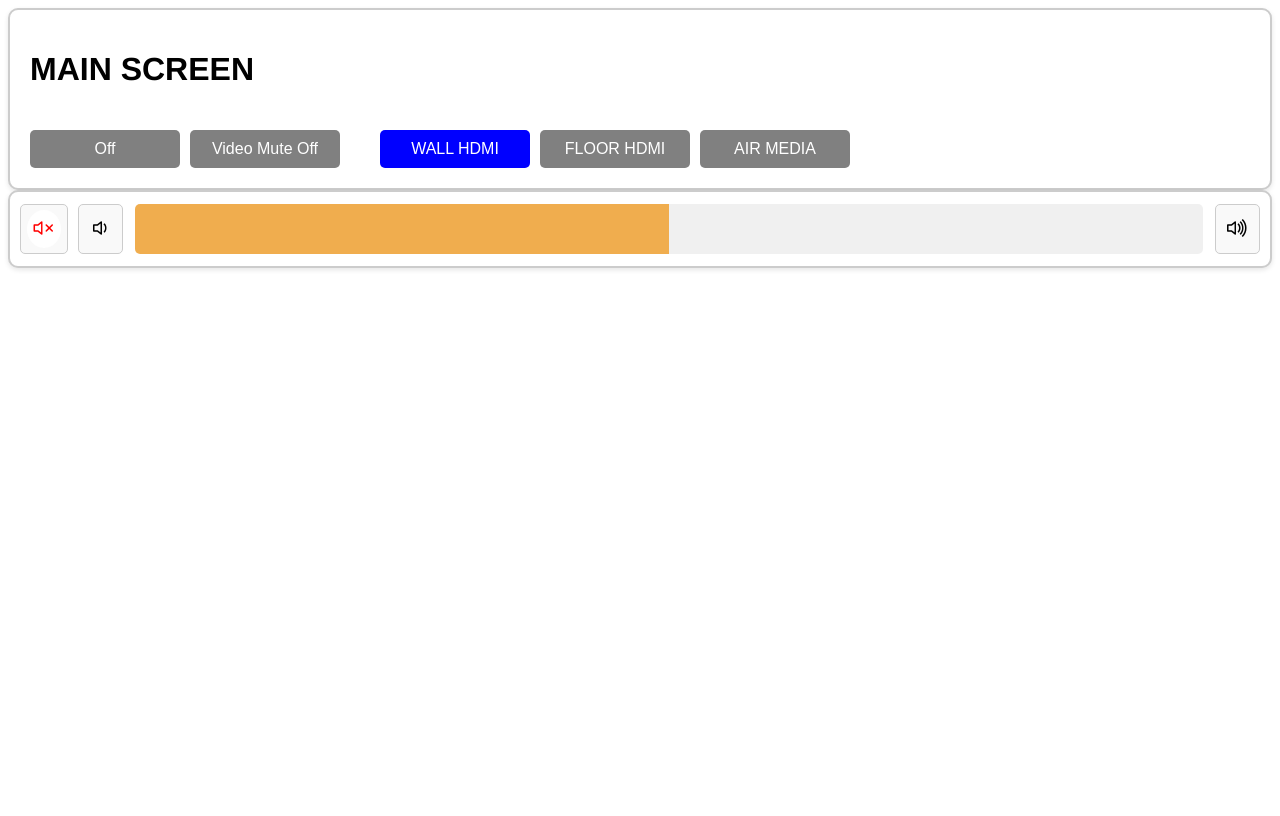
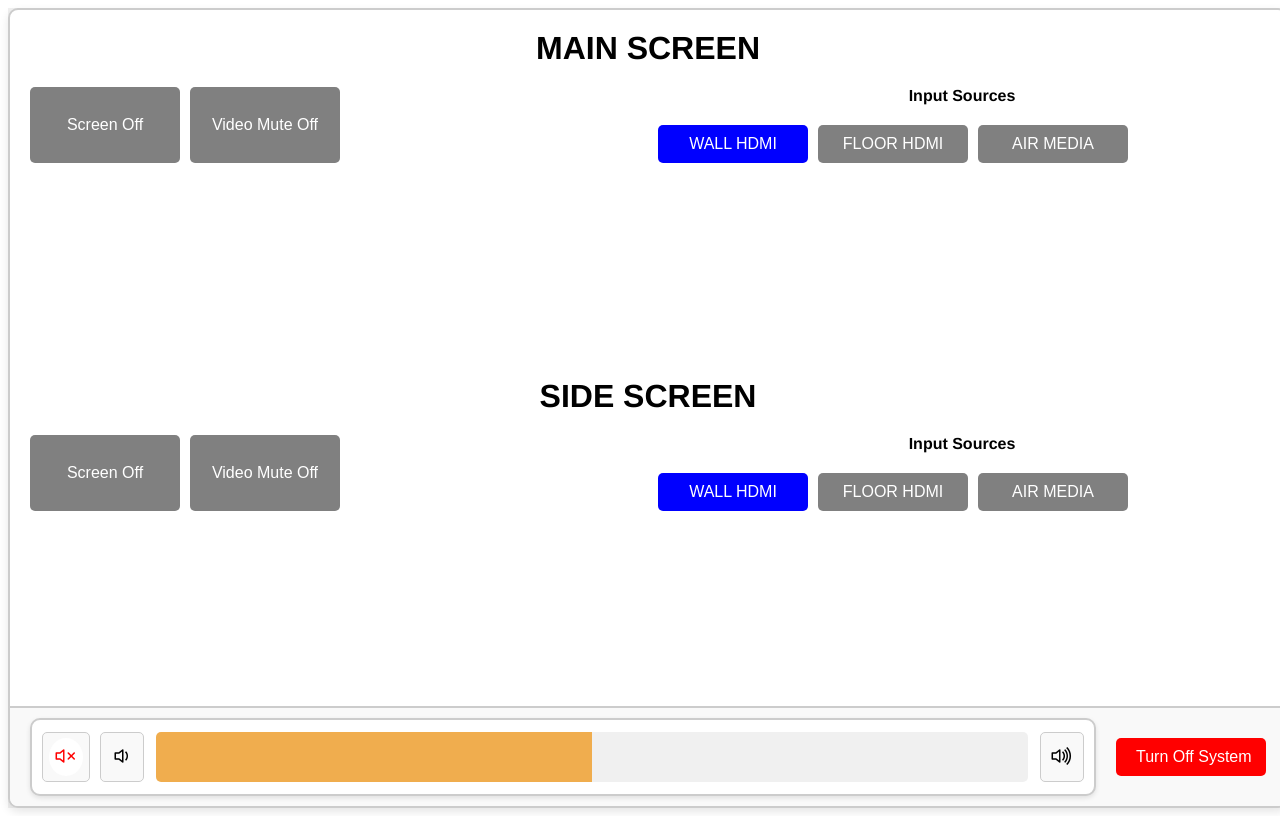
Before and after one commit to jon-ebu/crestron-controlpanel, a SvelteKit app in the folder crestron-touchpanel/: page / in a window 1280 px wide. Built offline with nearby package versions, Linux system fonts and the light colour scheme.

Commit message:
Refactor main and side screens layout, enhancing button functionality and styling for improved UI. Update VolumeSlider integration and footer controls.

```diff
--- a/crestron-touchpanel/src/routes/+page.svelte
+++ b/crestron-touchpanel/src/routes/+page.svelte
@@ -11,6 +11,8 @@
     }
 </script>
 
+<div id="scaling-container">
+    <div id="page-container">
         <div id="main-screen">
             <div class="header-container">
                 <h1>MAIN SCREEN</h1>
@@ -18,9 +20,9 @@
                     <div class="buttons-container">
                         <div class="group">
                             <Button
-              selectedLabel="On"
-              unselectedLabel="Off"
-              selectedColor="blue"
+                                selectedLabel="Screen On"
+                                unselectedLabel="Screen Off"
+                                selectedColor="green"
                                 unselectedColor="gray"
                             />
                             <Button
@@ -31,6 +33,7 @@
                             />
                         </div>
                         <div class="group">
+                            <div class="input-label">Input Sources</div>
                             <ButtonGroup
                                 buttons={[
                                     {
@@ -57,42 +60,178 @@
                     </div>
                 </div>
             </div>
+        </div>
 
+        <!-- New Side Screen Section -->
+        <div id="side-screen">
+            <div class="header-container">
+                <h1>SIDE SCREEN</h1>
+                <div class="controls-container">
+                    <div class="buttons-container">
+                        <div class="group">
+                            <Button
+                                selectedLabel="Screen On"
+                                unselectedLabel="Screen Off"
+                                selectedColor="green"
+                                unselectedColor="gray"
+                            />
+                            <Button
+                                selectedLabel="Video Mute On"
+                                unselectedLabel="Video Mute Off"
+                                selectedColor="blue"
+                                unselectedColor="gray"
+                            />
+                        </div>
+                        <div class="group">
+                            <div class="input-label">Input Sources</div>
+                            <ButtonGroup
+                                buttons={[
+                                    {
+                                        selectedLabel: "WALL HDMI",
+                                        unselectedLabel: "WALL HDMI",
+                                        selectedColor: "blue",
+                                        unselectedColor: "gray",
+                                    },
+                                    {
+                                        selectedLabel: "FLOOR HDMI",
+                                        unselectedLabel: "FLOOR HDMI",
+                                        selectedColor: "blue",
+                                        unselectedColor: "gray",
+                                    },
+                                    {
+                                        selectedLabel: "AIR MEDIA",
+                                        unselectedLabel: "AIR MEDIA",
+                                        selectedColor: "blue",
+                                        unselectedColor: "gray",
+                                    },
+                                ]}
+                            />
+                        </div>
+                    </div>
+                </div>
+            </div>
+        </div>
+
+        <div id="footer">
+            <div class="slider-wrapper">
                 <VolumeSlider value={volume} onChange={handleVolumeChange} />
+            </div>
+            <Button
+                selectedLabel="Turn Off System"
+                unselectedLabel="Turn Off System"
+                selectedColor="red"
+                unselectedColor="red"
+            />
+        </div>
+    </div>
 </div>
 
 <style>
     * {
-        font-family: Helvetica, Arial, sans-serif; /* Use Helvetica as the primary font */
+        font-family: Helvetica, Arial, sans-serif;
+        box-sizing: border-box;
+        margin: 0;
+        padding: 0;
+    }
+
+    html, body {
+        margin: 0;
+        padding: 0;
+        width: 100vw;
+        height: 100vh;
+        overflow: hidden;
+    }
+
+    #scaling-container {
+        width: 100vw;
+        height: 100vh;
+        display: flex;
+        justify-content: center;
+        align-items: center;
+        background-color: #f0f0f0;
+
+        /* Scale content based on window vs. target 1280x800 size */
+        zoom: calc(min(100vw / 1280, 100vh / 800));
+        transform-origin: top left;
+    }
+
+    #page-container {
+        width: 1280px;
+        height: 800px;
+        display: flex;
+        flex-direction: column;
+        background-color: #fff;
+        border: 2px solid #ccc;
+        border-radius: 10px;
+        box-shadow: 0 4px 10px rgba(0, 0, 0, 0.1);
+        overflow: hidden;
+    }
+
+    #main-screen,
+    #side-screen {
+        flex: 1;
+        display: flex;
+        flex-direction: column;
+        padding: 20px;
+        overflow-y: auto;
     }
 
     .header-container {
         display: flex;
         flex-direction: column;
+        align-items: center;
+        text-align: center;
         gap: 20px;
-      align-items: left;
-      padding: 20px;
-      border: 2px solid #ccc; /* Same border as VolumeSlider */
-      border-radius: 10px; /* Rounded corners */
-      background-color: #fff; /* White background */
-      box-shadow: 0 2px 5px rgba(0, 0, 0, 0.1); /* Subtle shadow */
+    }
+
+    h1 {
+        font-size: 2rem;
     }
 
     .controls-container {
         display: flex;
         flex-direction: column;
         gap: 20px;
-      align-items: left;
+        width: 100%;
     }
 
     .buttons-container {
         display: flex;
-      gap: 40px; /* Space between groups */
-      justify-content: left;
+        gap: 20px;
+        justify-content: space-between;
+        flex-wrap: wrap;
     }
 
     .group {
         display: flex;
-      gap: 10px; /* Space between buttons within a group */
+        gap: 10px;
+        flex: 1;
+        flex-wrap: wrap;
+    }
+
+    .input-label {
+        text-align: center;
+        font-weight: bold;
+        font-size: 1rem;
+        margin-bottom: 10px;
+        width: 100%;
+    }
+
+    #footer {
+        display: flex;
+        align-items: center;
+        gap: 20px;
+        padding: 10px 20px;
+        background-color: #f9f9f9;
+        border-top: 2px solid #ccc;
+        flex-shrink: 0;
+    }
+
+    .slider-wrapper {
+        flex: 6;
+    }
+
+    #footer > Button {
+        flex: 2;
     }
 </style>
```
Lines whose indentation alone changed are shown as unchanged.
